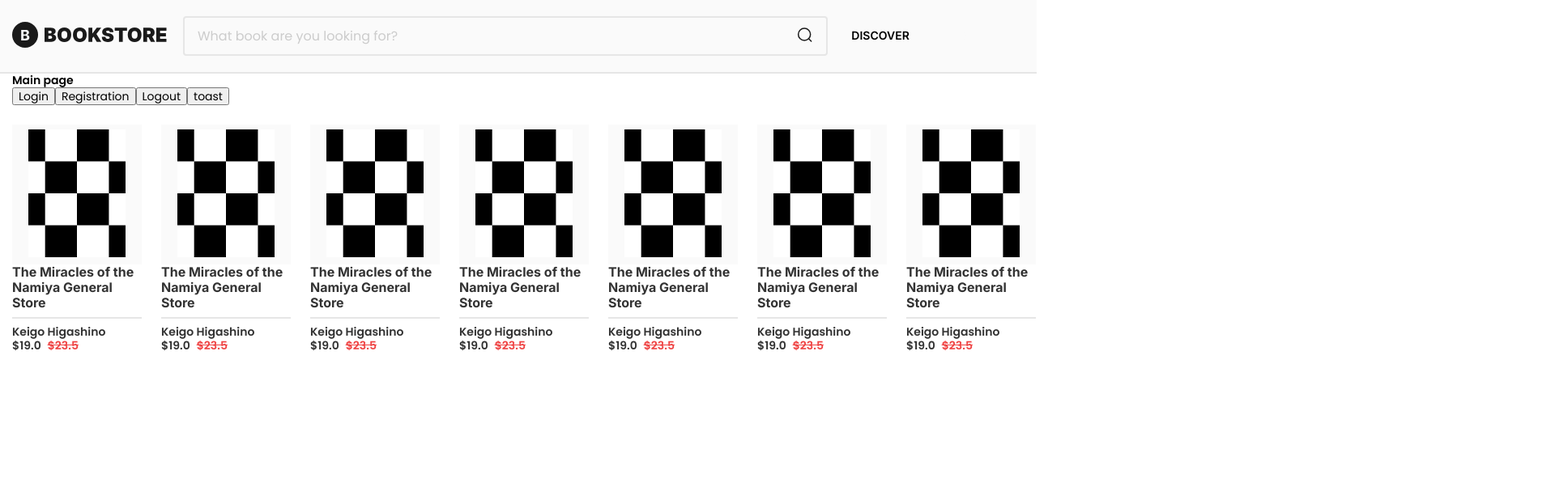
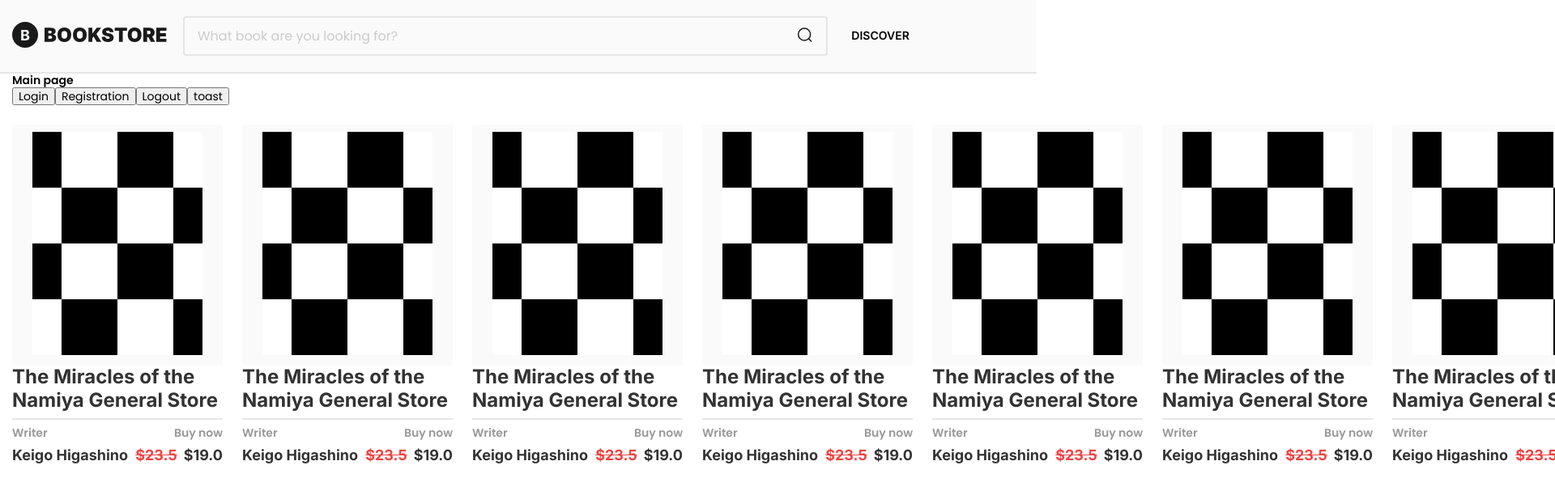
Before and after one commit to gapanovichV/bookstore-next, a Next.js app: page / in a window 1280 px wide. Shown: the top 612 px of the page at 81% size, 1920 px wide, since content can reach past the window. Built offline with nearby package versions, Linux system fonts and the light colour scheme.

Commit message:
fix: fix card hover jump

```diff
--- a/components/elements/Card/Card.module.scss
+++ b/components/elements/Card/Card.module.scss
@@ -18,7 +18,10 @@
       width: 100%;
       overflow: hidden;
       text-overflow: ellipsis;
-      white-space: normal;
+      white-space: initial;
+      display: -webkit-box;
+      -webkit-box-orient: vertical;
+      -webkit-line-clamp: 2;
     }
     &__line {
       margin: 8px 0;
```
Also changed, not shown: components/elements/Card/Card.tsx (+5 -6 lines).
